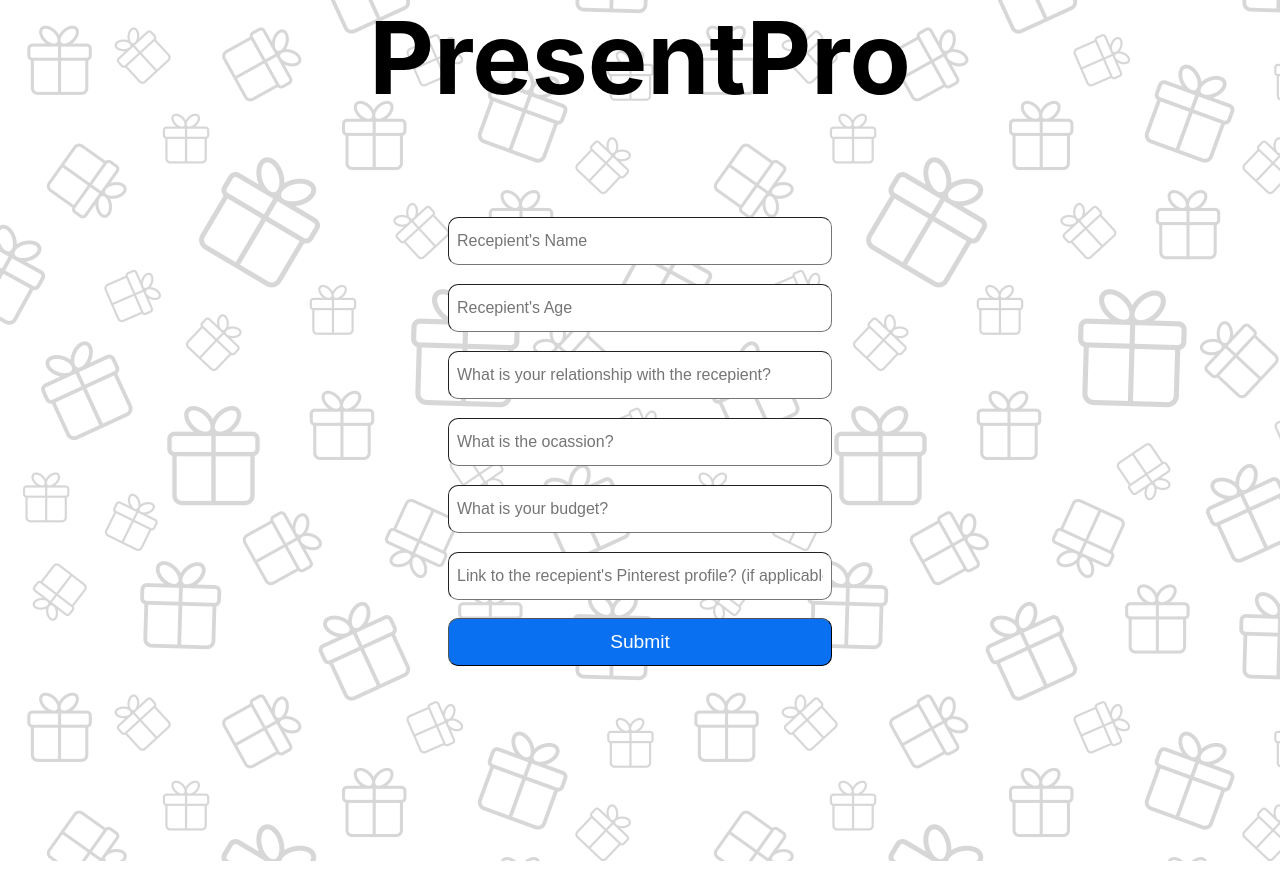
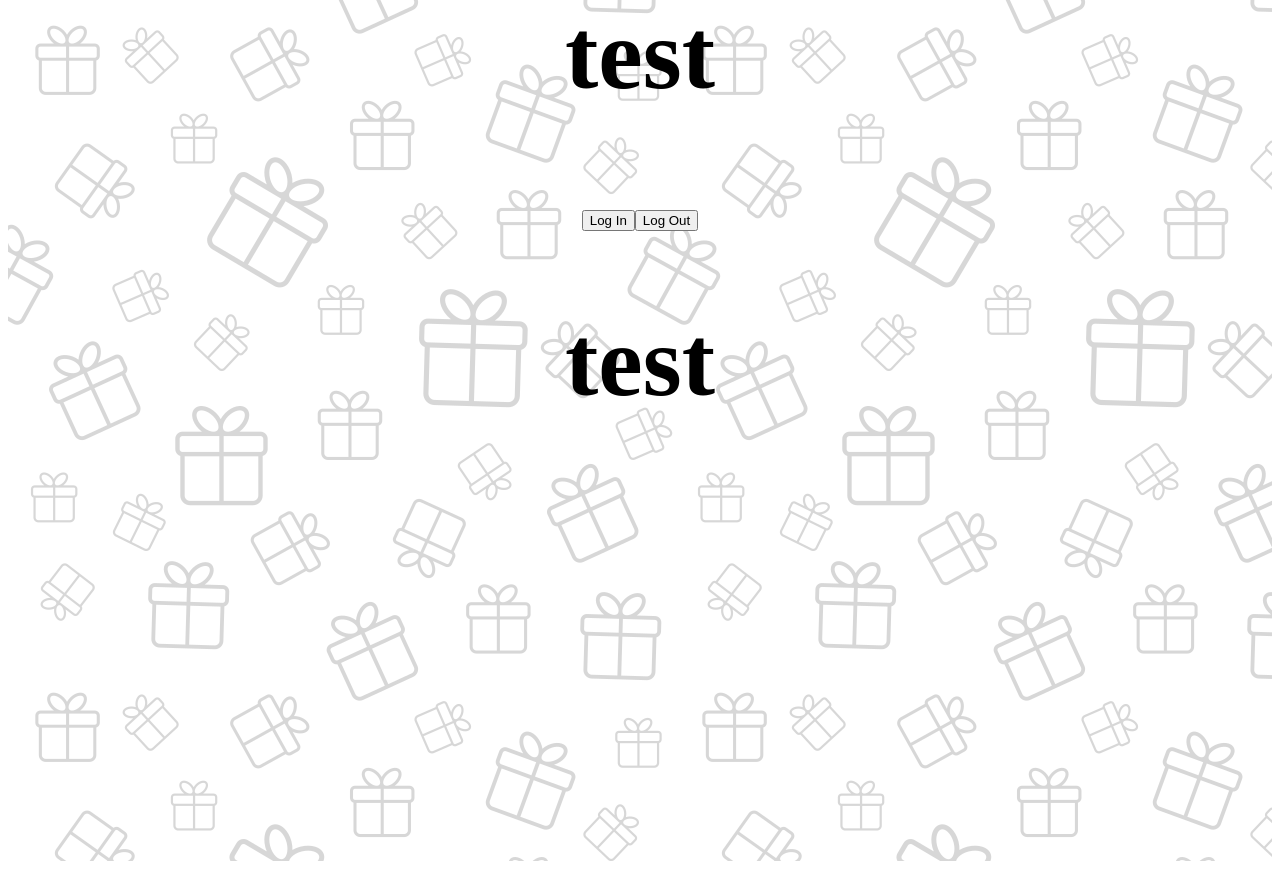
Before and after one commit to vatsalbora/GiftGuru, a React (Create React App) app: page / in a window 1280 px wide. Built offline with nearby package versions, Linux system fonts and the light colour scheme.

Commit message:
Login authentication draft added

```diff
--- a/package.json
+++ b/package.json
@@ -1,8 +1,9 @@
 {
-  "name": "presentpro",
+  "name": "giftguru",
   "version": "0.1.0",
   "private": true,
   "dependencies": {
+    "@auth0/auth0-react": "^2.0.0",
     "@testing-library/jest-dom": "^5.16.5",
     "@testing-library/react": "^13.4.0",
     "@testing-library/user-event": "^13.5.0",
--- a/src/App.css
+++ b/src/App.css
@@ -23,6 +23,6 @@ form input[type="submit"] {
   height: 3rem;
   font-size: 1.2rem;
   color: #fff;
-  background: #0971f1;
+  background: #635dff;
   cursor: pointer;
 }
--- a/src/App.js
+++ b/src/App.js
@@ -1,20 +1,15 @@
 import React from "react";
 import './App.css';
-import Home from "./components/home.js"
-import Requirements from "./components/requirements.js"
-import Choices from "./components/choices.js"
-import {Routes, Route} from "react-router-dom"
+import Login from "./components/login.js";
+import Logout from "./components/logout.js";
 
 function App() {
   return (
     <div className = "App">
-      <Requirements/>
-      <Routes>
-        <Route exact path = "/" component = {Home} />
-        <Route exact path = "/requirements" component = {Requirements} />
-        <Route exact path = "/choices" component = {Choices} />
-      </Routes>
-
+      <h1>test</h1>
+      <Login/>
+      <Logout/>
+      <h1>test</h1>
     </div>
   );
 }
--- a/src/components/choices.js
+++ b/src/components/choices.js
@@ -6,7 +6,7 @@ function Choices() {
   const perfume = require("../images/perfume.png");
   return (
     <div className="Choices">
-        <h1>PresentPro</h1>
+        <h1>GiftGuru</h1>
         <p>Choose the one you prefer</p>
         <img src={shoe} alt="Shoe" className="align"/>
         <img src={perfume} alt="Perfume" className="align"/>
--- a/src/components/home.css
+++ b/src/components/home.css
@@ -23,6 +23,6 @@
     height: 3rem;
     font-size: 1.2rem;
     color: #fff;
-    background: #0971f1;
+    background: #635dff;
     cursor: pointer;
   }
--- a/src/components/home.js
+++ b/src/components/home.js
@@ -4,7 +4,7 @@ import './home.css';
 function Home() {
     return (
         <div className="Home">
-            <h1>PresentPro</h1>
+            <h1>GiftGuru</h1>
             <form>
                 <input name="firstName" placeholder="First name" required />
                 <input name="lastName" placeholder="Last name" required />
--- /dev/null
+++ b/src/components/login.js
@@ -0,0 +1,18 @@
+import { useAuth0 } from "@auth0/auth0-react";
+import React from "react";
+
+const LoginButton = () => {
+  const { loginWithRedirect } = useAuth0();
+
+  return <button onClick={() => loginWithRedirect()}>Log In</button>;
+};
+
+export default LoginButton;
+
+// const Login = () => {
+//   const { loginWithRedirect } = useAuth0();
+
+//   return loginWithRedirect();
+// };
+
+// export default Login;
--- /dev/null
+++ b/src/components/logout.js
@@ -0,0 +1,24 @@
+import { useAuth0 } from "@auth0/auth0-react";
+import React from "react";
+
+const LogoutButton = () => {
+  const { logout } = useAuth0();
+
+  return (
+    <button onClick={() => logout({ logoutParams: { returnTo: window.location.origin } })}>
+      Log Out
+    </button>
+  );
+};
+
+export default LogoutButton;
+
+// const Logout = () => {
+//     const { logout } = useAuth0();
+
+//     return (
+//       logout({ logoutParams: { returnTo: window.location.origin } })
+//     );
+//   };
+
+// export default Logout;
--- a/src/components/requirements.js
+++ b/src/components/requirements.js
@@ -4,14 +4,12 @@ import './requirements.css';
 function Requirements() {
   return (
     <div className="Requirements">
-        <h1>PresentPro</h1>
+        <h1>GiftGuru</h1>
         <form>
             <input name="name" placeholder="Recepient's Name" required />
             <input name="age" placeholder="Recepient's Age" required />
-            <input name="relationship" placeholder="What is your relationship with the recepient?" required />
-            <input name="ocassion" placeholder="What is the ocassion?" required />
             <input name="budget" placeholder="What is your budget?" required />
-            <input name="pinterest" placeholder="Link to the recepient's Pinterest profile? (if applicable)" />
+            <input name="pinterest" placeholder="Recepient's Pinterest profile link (if applicable)" />
             <input type="submit" value="Submit" />
         </form>
     </div>
--- a/src/index.js
+++ b/src/index.js
@@ -1,17 +1,18 @@
-import React from 'react';
-import ReactDOM from 'react-dom/client';
-import './index.css';
-import App from './App';
-import reportWebVitals from './reportWebVitals';
-import { BrowserRouter } from "react-router-dom";
+import { Auth0Provider } from "@auth0/auth0-react";
+import React from "react";
+import ReactDOM from "react-dom";
 
-const root = ReactDOM.createRoot(document.getElementById('root'));
-root.render(
-  <React.StrictMode>
-    <BrowserRouter>
-      <App />
-    </BrowserRouter>
-  </React.StrictMode>
+import App from "./App";
+
+ReactDOM.render(
+  <Auth0Provider
+    domain="dev-ui5za6ruy46vzp05.us.auth0.com"
+    clientId="htU6gq9uUlSSvBUgjf1q4TRAe1a4MbjM"
+    authorizationParams={{
+      redirect_uri: window.location.origin
+    }}
+  >
+    <App />
+  </Auth0Provider>,
+  document.getElementById("root")
 );
-
-reportWebVitals();
```
Also changed, not shown: src/components/profile.js (added, +22 -0 lines), 1 other file (tests, documents, lock files or other folders).
